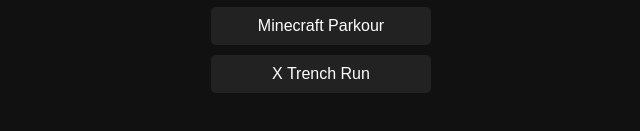
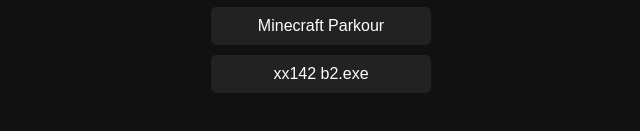
Before and after one commit to pixelpill/GojoCatGames, a plain HTML site: page index.html in a window 1280 px wide. Shown: the part 1383-1514 px from the top of the page, 319-959 px from the left. Drawn offline with Linux system fonts and the light colour scheme.

Commit message:
Update index.html

```diff
--- a/index.html
+++ b/index.html
@@ -59,7 +59,8 @@
   <a href="EscapingThePrison.html">Henry Stickmin Escaping The Prison</a>
    <a href="InfiltratingTheAirship.html">Henry Stickmin Infiltrating The Airship</a>
    <a href="MinecraftParkour.html">Minecraft Parkour</a>
-     <a href="Xtrenchrun.html">X Trench Run</a>
+
+   <a href="xx142b2exe.html">xx142 b2.exe</a>
 
 
 
```
